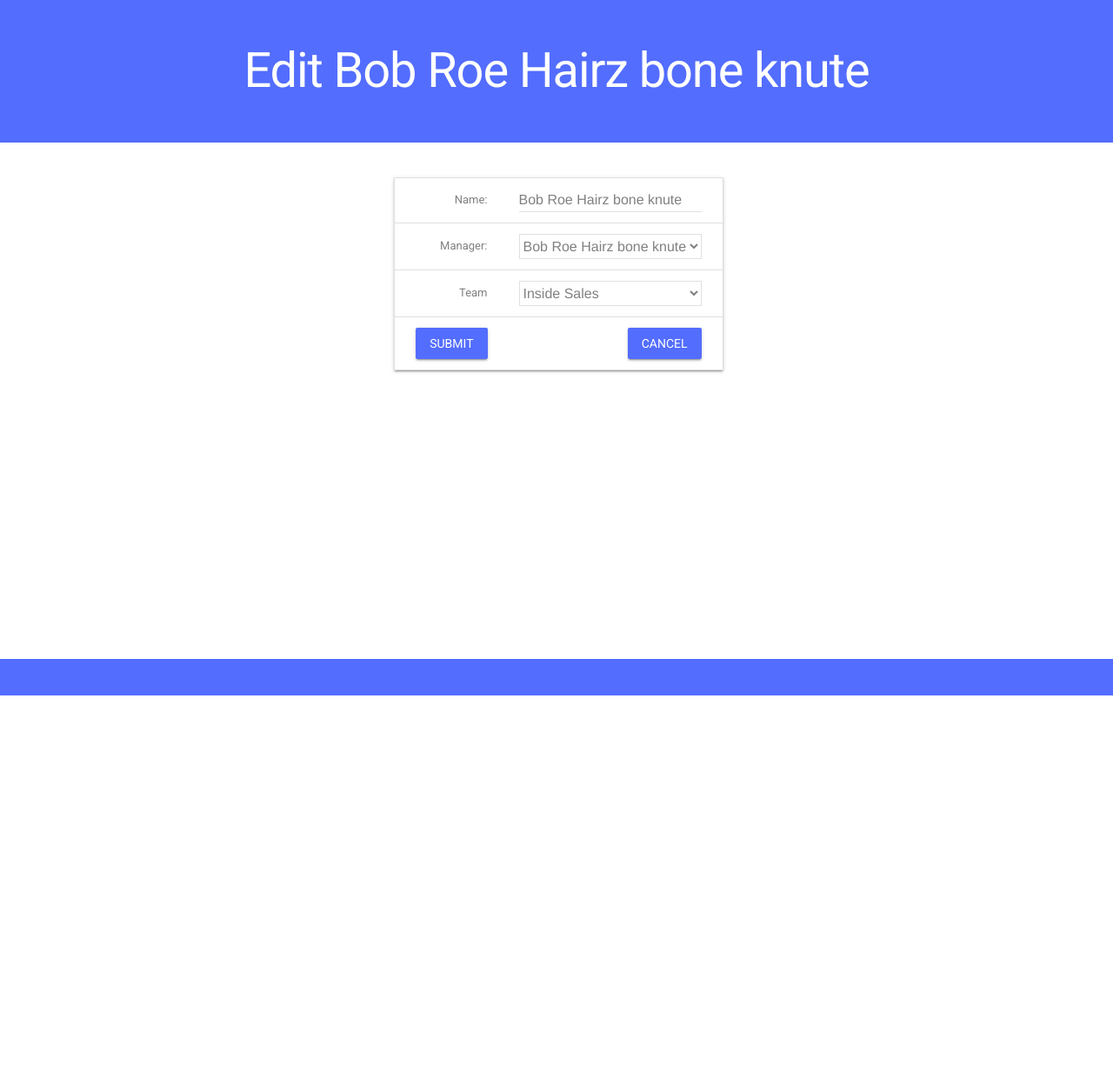
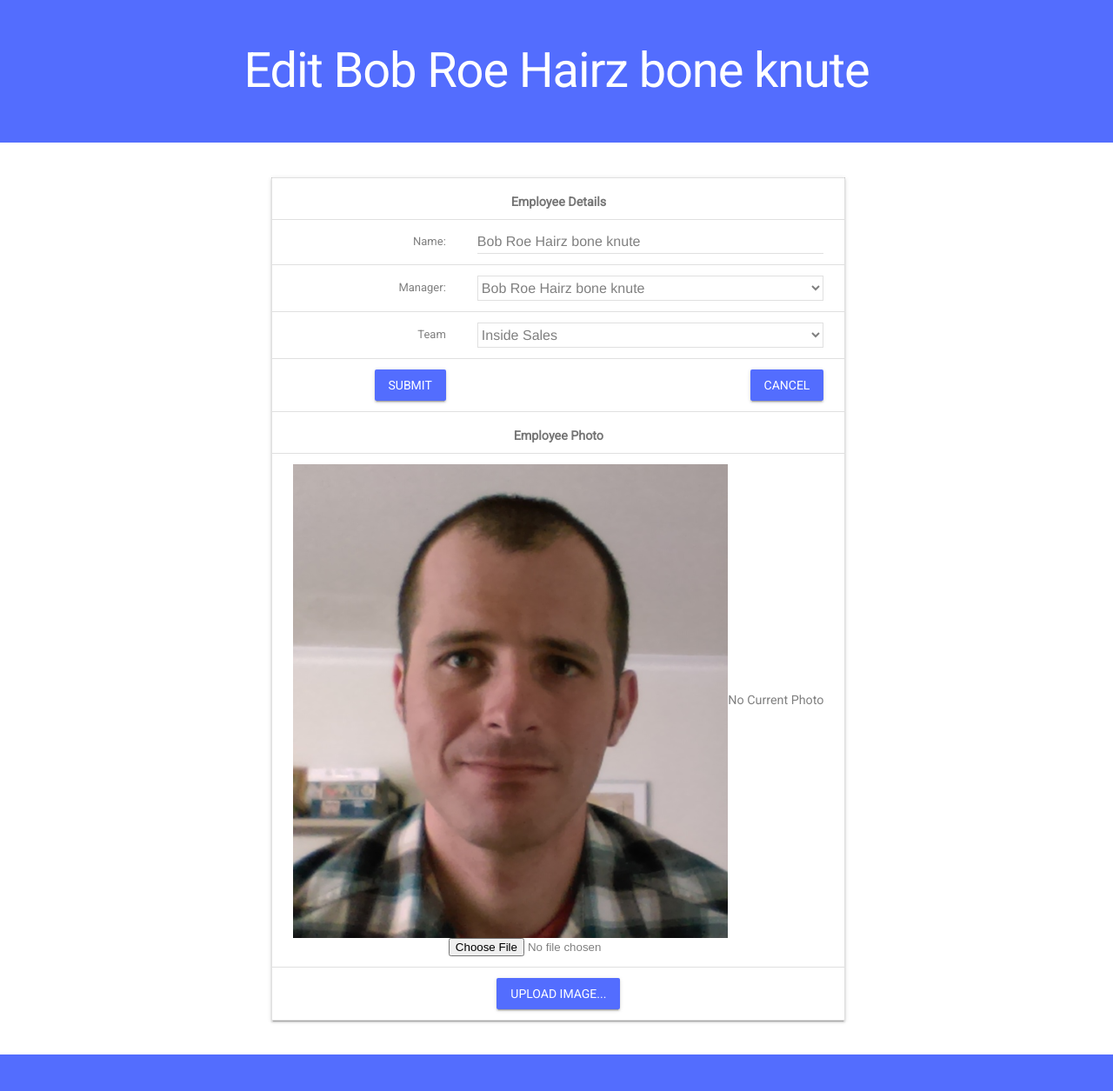
Before and after one commit to oneadame-zz/dj-orgchart-builder, a Django app: page /makechart/employee/1/ in a window 1280 px wide. Shown: the whole page at 87% size. Before the commit the page ends 800 px from the top, so only its background shows below. Run offline with Django 3.2, Linux system fonts and the light colour scheme; data comes from the database, SQL or seed files in the repository; both versions use the stored data as it was after the commit.

Commit message:
WIP image upload commit

```diff
--- a/makechart/models.py
+++ b/makechart/models.py
@@ -7,6 +7,7 @@ class Employee(models.Model):
     name = models.CharField(max_length=50)
     manager = models.ForeignKey('self', on_delete=models.CASCADE)
     lead = models.BooleanField(default=False)
+    photo = models.ImageField(upload_to='uploads/')
 
     def getTeam(self):
         teams = Team.objects.all()
--- a/makechart/templates/makechart/employee_form.html
+++ b/makechart/templates/makechart/employee_form.html
@@ -18,6 +18,7 @@
 {% endif %}
 <div class="flex-container-center">
   <table class="mdl-data-table mdl-js-data-table mdl-data-table mdl-shadow--2dp">
+    <thead><tr><th class="center-th" colspan="2">Employee Details</th></tr></thead>
       <tbody>
         <form action="{% url 'makechart:confirm-emp-update' employee.id  %}" method="post" enctype="multipart/form-data" class="detail-update-form">
         {% csrf_token %}
@@ -40,6 +41,22 @@
               </form>
           </td>
         </tr>
+        <tr>
+          <th class="center-th" colspan="2">Employee Photo</th>
+        </tr>
+        <tr>
+          <td colspan="2" class="center-th"><img src="{{employee.photo.url}}">No Current Photo<br>
+            <form action="{% url 'makechart:employee-photo' employee.id %}" method="post" enctype="multipart/form-data" class="detail-update-form">
+              <input type="file" name="photo" id="id_photo" accept="image/*">
+</td>
+        </tr>
+        <tr>
+          <td colspan="2" class="center-th">
+            {% csrf_token %}
+            <button type="submit" class="mdl-button mdl-js-button mdl-button--raised mdl-js-ripple-effect mdl-button--accent">Upload image...</button>
+            </form>
+          </td>
+        </tr>
       </tbody>
     </table>
   </form>
--- a/makechart/urls.py
+++ b/makechart/urls.py
@@ -14,6 +14,7 @@ urlpatterns = [
     url(r'^employee/entry/$', views.EmployeeAdd.as_view(), name='employee-entry'),
     #orchartmaker/employee/2
     url(r'^employee/(?P<pk>[0-9]+)/$', views.EmployeeUpdate.as_view(), name='employee-update'),
+    url(r'^employeep/(?P<pk>[0-9]+)/$', views.uploadPhoto, name='employee-photo'),
     #orchartmaker/employee/(?P<pk>[0-9]+)/delete
     url(r'^album/(?P<pk>[0-9]+)/delete$', views.EmployeeDelete.as_view(), name='employee-delete'),
     #orchartmaker/team/entry
--- a/makechart/views.py
+++ b/makechart/views.py
@@ -4,6 +4,7 @@ from django.views import generic
 from django.views.generic.edit import CreateView, UpdateView, DeleteView
 from django.shortcuts import get_object_or_404
 from .models import Team, Employee
+from django import forms
 
 
 class IndexView(generic.ListView):
@@ -60,6 +61,10 @@ class EmployeeUpdate(UpdateView):
     fields = ['name', 'manager']
 
 
+class EmployeePhoto(forms.Form):
+    photo = forms.ImageField()
+
+
 def confirm_emp_update(request, employee_id):
     emp = get_object_or_404(Employee, pk=employee_id)
     emp.name = request.POST['name']
@@ -71,6 +76,15 @@ def confirm_emp_update(request, employee_id):
     newteam.save()
     emp.save()
     return HttpResponseRedirect(reverse('makechart:employee-index'))
+
+
+def uploadPhoto(request, pk):
+    form = EmployeePhoto(request.POST, request.FILES)
+    if form.is_valid():
+        emp = get_object_or_404(Employee, pk=pk)
+        emp.photo = form.cleaned_data['photo']
+        emp.save()
+        return HttpResponseRedirect(reverse_lazy('makechart:employee-update', args=[pk]))
 
 
 class EmployeeDelete(DeleteView):
--- a/orgchartmaker/settings.py
+++ b/orgchartmaker/settings.py
@@ -124,3 +124,5 @@ STATIC_URL = '/static/'
 STATICFILES_DIRS = (
     os.path.join(BASE_DIR, 'static'),
 )
+
+MEDIA_ROOT = "C:/Users/Adam/dj-orgchart-builder/makechart/uploads/uploads"
```
Also changed, not shown: makechart/models_old.py (deleted, +0 -27 lines), db.sqlite3, makechart/migrations/0014_employee_photo.py (added), makechart/uploads/uploads/me.png (added), makechart/uploads/uploads/me_mcSozFG.png (added), makechart/uploads/uploads/uploads/me.png (added), makechart/uploads/uploads/uploads/me_5bcwQ4A.png (added), 4 other files.
